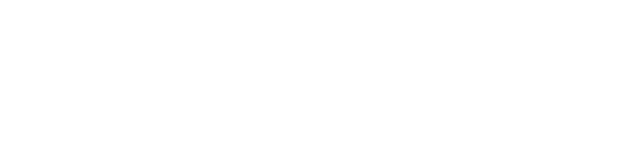
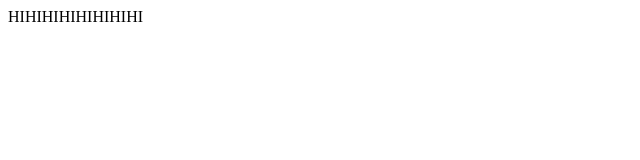
Before and after one commit to luyar3388/escave-web, a plain HTML site: page index.html in a window 1280 px wide. Shown: the whole page, without its empty margins (0-640 px from the left). Drawn offline with Linux system fonts and the light colour scheme.

Commit message:
first commit

```diff
--- a/index.html
+++ b/index.html
@@ -7,6 +7,6 @@
     <title>Document</title>
 </head>
 <body>
-
+    HIHIHIHIHIHIHIHI
 </body>
 </html>
```
